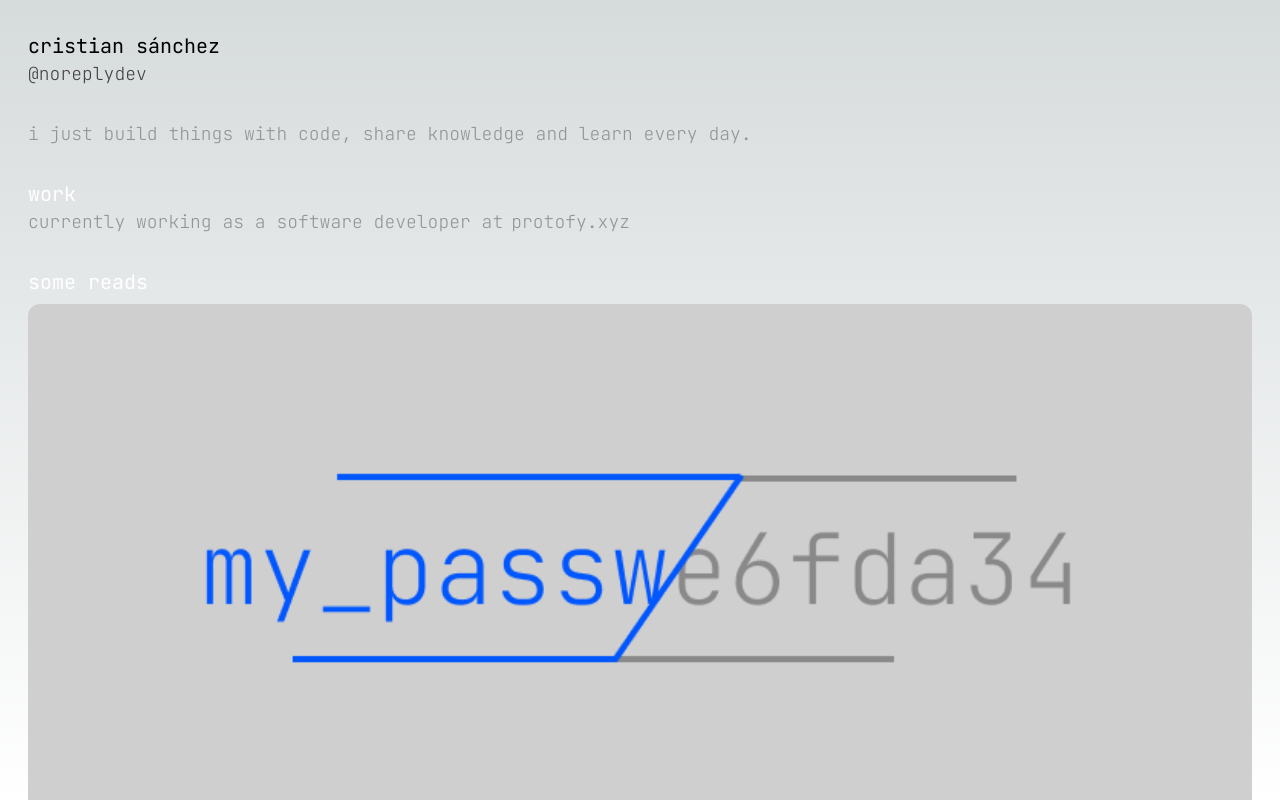
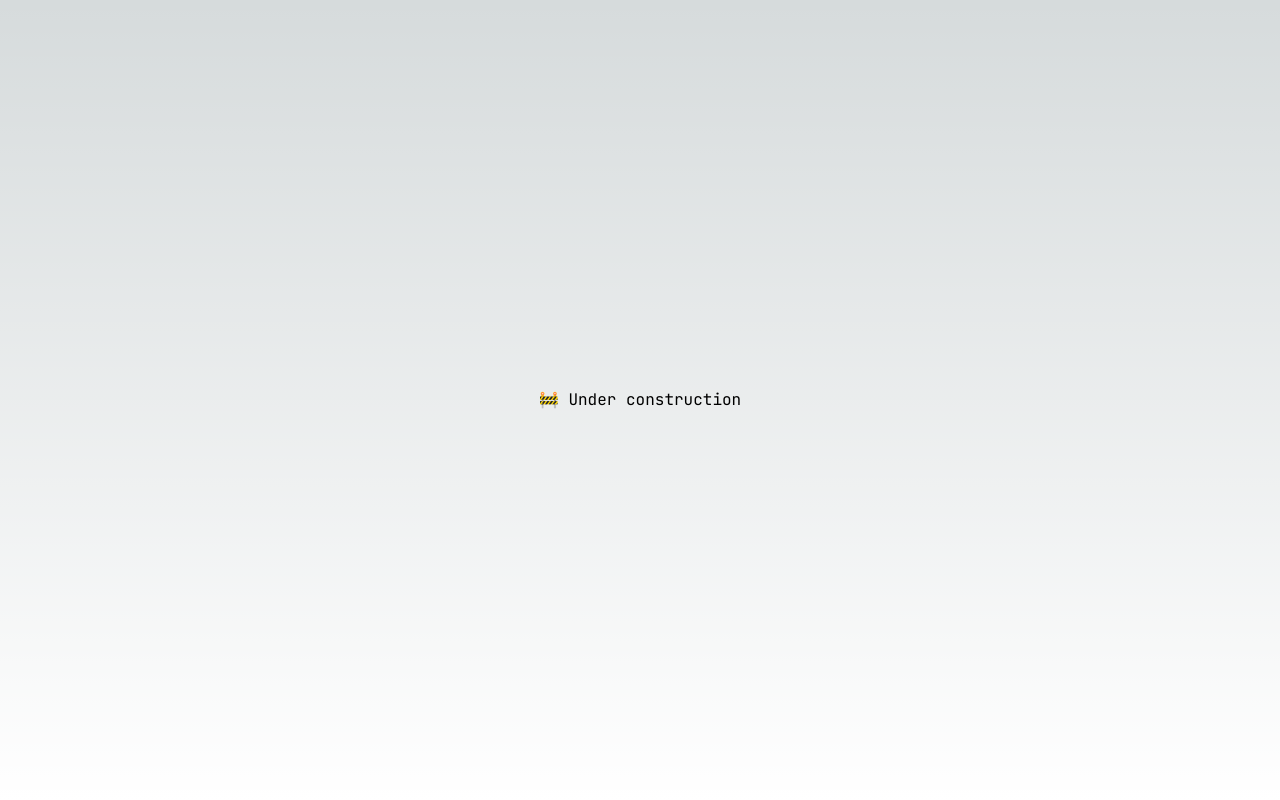
Before and after one commit to noreplydev/noreplydev.sh, a Next.js app: page / in a window 1280 px wide. Built offline with nearby package versions, Linux system fonts and the light colour scheme.

Commit message:
[FT] Remove content and changed to under construction

```diff
--- a/app/page.tsx
+++ b/app/page.tsx
@@ -15,7 +15,13 @@ export default async function Home() {
   const posts = getPosts()
 
   return (
-    <main className="relative flex h-full w-full flex-col items-start justify-start overflow-scroll gap-8">
+    <div className='h-full w-full flex flex-col justify-center items-center'>
+      <p>🚧 Under construction</p>
+    </div >
+  )
+}
+
+/* <main className="relative flex h-full w-full flex-col items-start justify-start overflow-scroll gap-8 px-11">
       <div className="relative flex flex-col h-fit w-full  px-7 pt-8 ">
         <h1 className="text-xl">cristian sánchez</h1>
         <p className="text-lg font-thin text-[#424242]">@noreplydev</p>
@@ -67,6 +73,4 @@ export default async function Home() {
           className="text-lg font-thin text-[#424242] text-center"
         >made by noreplydev</p>
       </footer>
-    </main>
-  )
-}
+    </main> */
```
